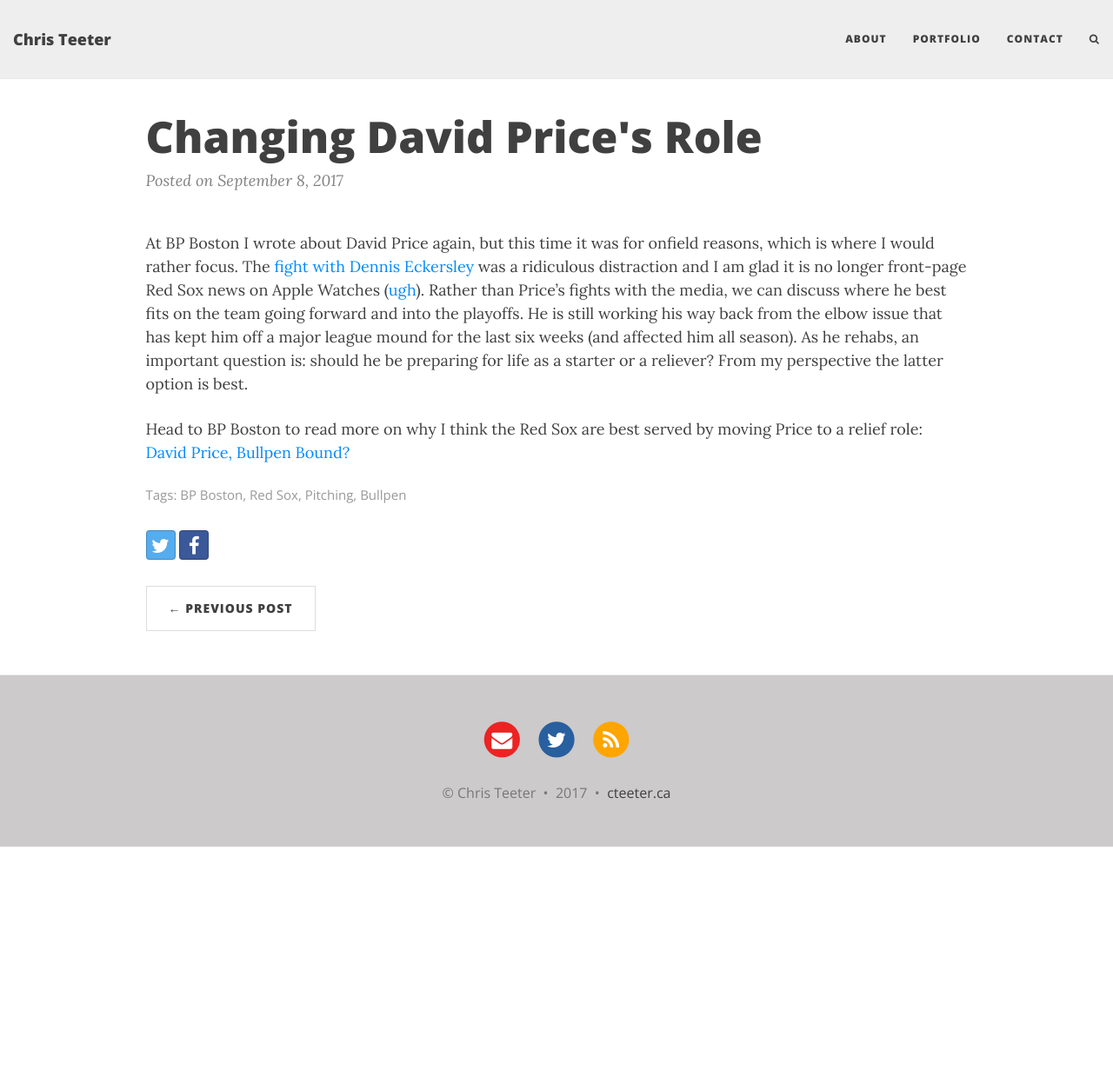
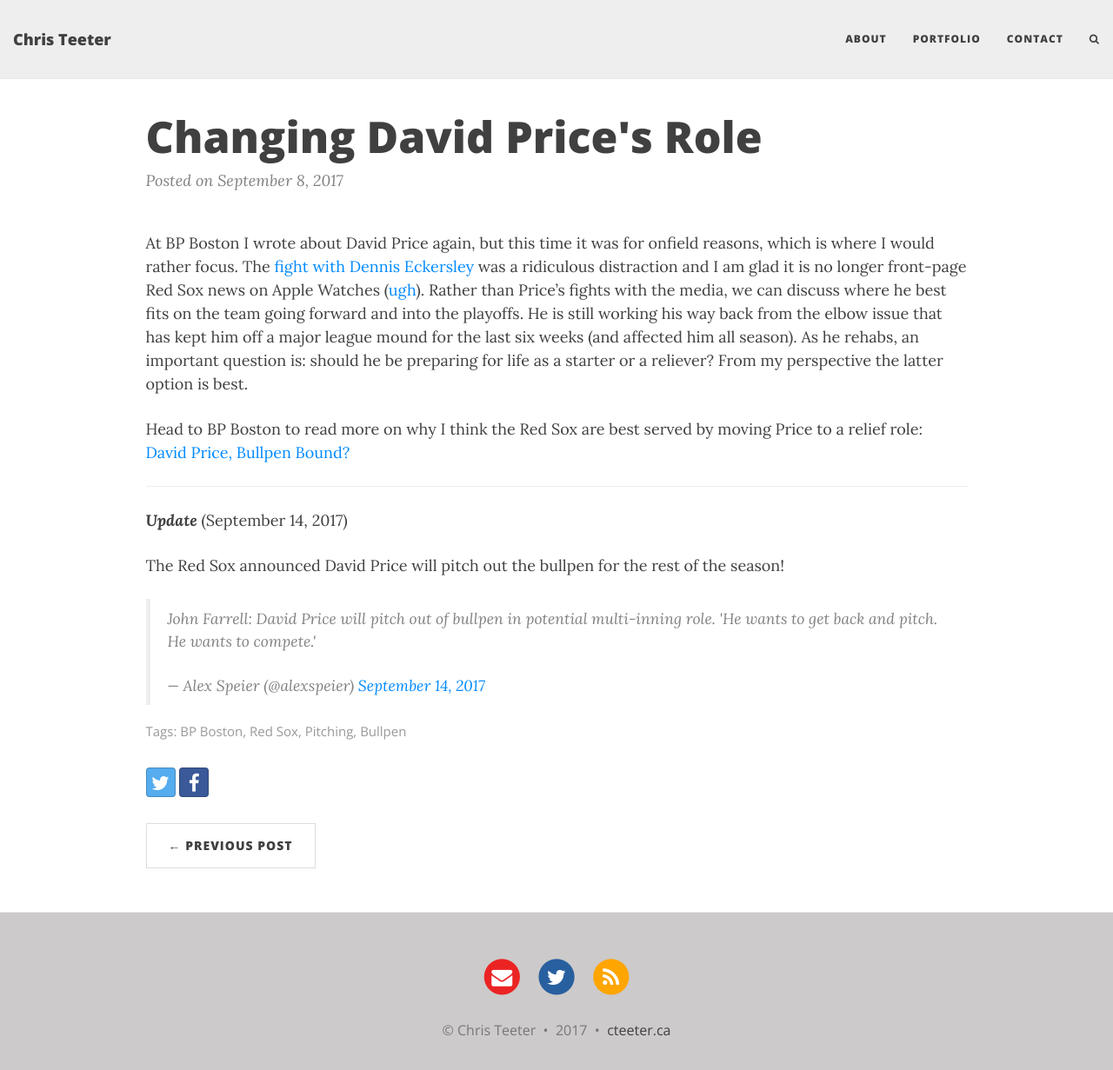
Before and after one commit to cjteeter/cjteeter.github.io, a Jekyll site: the page built from _posts/2017-09-08-david-price-bullpen-rehab-playoffs.md, in a window 1280 px wide and 1247 px high. Shown: the top 1231 px of the window at 87% size. Built offline with Jekyll 4.4.1, drawn with Linux system fonts in a browser that asks for light colours; nearby versions of some CDN libraries; comment, search, counter and statistics services are not loaded.

Commit message:
update post

```diff
--- a/_posts/2017-09-08-david-price-bullpen-rehab-playoffs.md
+++ b/_posts/2017-09-08-david-price-bullpen-rehab-playoffs.md
@@ -11,6 +11,22 @@
 - Bullpen
 ---
 
-At BP Boston I wrote about David Price again, but this time it was for onfield reasons, which is where I would rather focus. The <a href="http://www.cteeter.ca/blog/2017-07-28-david-price-leader-boston-media-fight/" target = "_blank"> fight with Dennis Eckersley</a> was a ridiculous distraction and I am glad it is no longer front-page Red Sox news on Apple Watches (<a href = "https://www.nytimes.com/2017/09/05/sports/baseball/boston-red-sox-stealing-signs-yankees.html" target = "_blank">ugh</a>). Rather than Price's fights with the media, we can discuss where he best fits on the team going forward and into the playoffs. He is still working his way back from the elbow issue that has kept him off a major league mound for the last six weeks (and affected him all season). As he rehabs, an important question is: should he be preparing for life as a starter or a reliever? From my perspective the latter option is best.
+At BP Boston I wrote about David Price again, but this time it was for onfield reasons, which is where I would rather focus.
+The <a href="http://www.cteeter.ca/blog/2017-07-28-david-price-leader-boston-media-fight/" target = "_blank"> fight with
+Dennis Eckersley</a> was a ridiculous distraction and I am glad it is no longer front-page Red Sox news on Apple Watches
+(<a href = "https://www.nytimes.com/2017/09/05/sports/baseball/boston-red-sox-stealing-signs-yankees.html" target = "_blank">ugh</a>).
+Rather than Price's fights with the media, we can discuss where he best fits on the team going forward and into the playoffs.
+He is still working his way back from the elbow issue that has kept him off a major league mound for the last six weeks (and
+affected him all season). As he rehabs, an important question is: should he be preparing for life as a starter or a reliever?
+From my perspective the latter option is best.
 
 Head to BP Boston to read more on why I think the Red Sox are best served by moving Price to a relief role: <a href = "http://boston.locals.baseballprospectus.com/2017/09/07/david-price-bullpen-bound/" target = "_blank"> David Price, Bullpen Bound?</a>
+
+***
+
+*__Update__* (September 14, 2017)
+
+The Red Sox announced David Price will pitch out the bullpen for the rest of the season!
+
+<blockquote class="twitter-tweet tw-align-center"><p>John Farrell: David Price will pitch out of bullpen in potential multi-inning role. &#39;He wants to get back and pitch. He wants to compete.&#39;</p>&mdash; Alex Speier (@alexspeier) <a href="https://twitter.com/alexspeier/status/908347372861878273" target = "_blank">September 14, 2017</a></blockquote>
+<script async src="//platform.twitter.com/widgets.js" charset="utf-8"></script>
```
